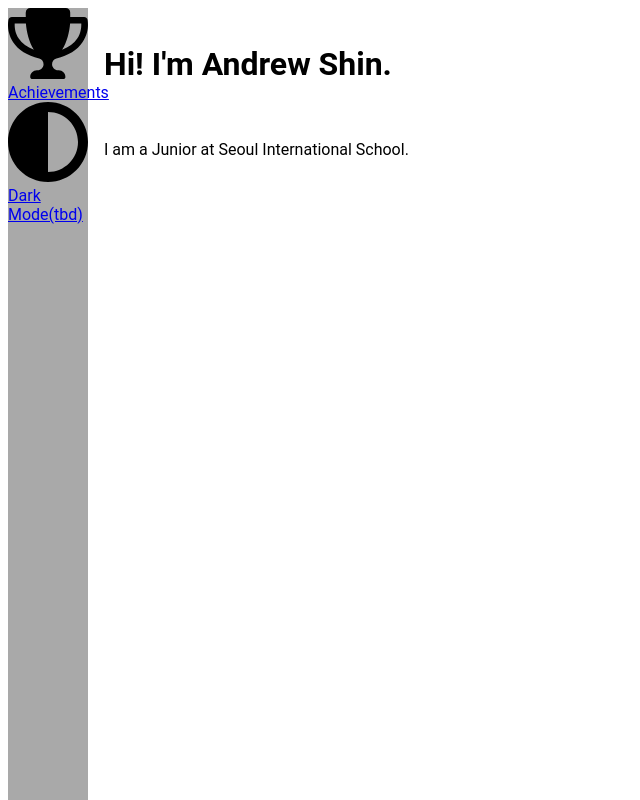
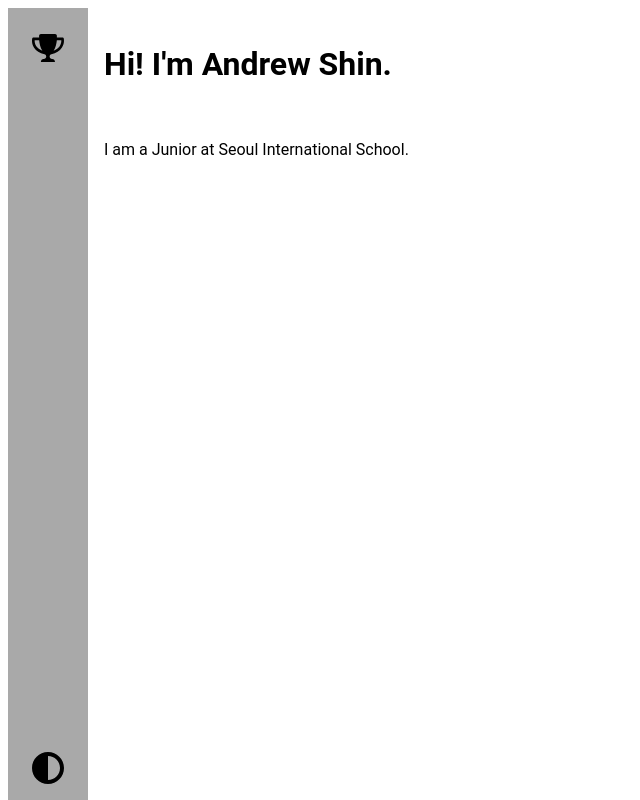
Before and after one commit to CrushingStar/my-website, a plain HTML site: page index.html in a window 1280 px wide. Shown: the whole page, without its empty margins (0-640 px from the left). Drawn offline with Linux system fonts and the light colour scheme.

Commit message:
Update style.css

```diff
--- a/styles/style.css
+++ b/styles/style.css
@@ -22,7 +22,7 @@ main {
     display: flex;
     flex-direction: column;
     align-items: center;
-
+    height: 100%;
 }
 
 .nav-item {
@@ -33,3 +33,20 @@ main {
     margin-top: auto;
 
 }
+
+.nav-link {
+    display: flex;
+    align-items: center;
+    height: 5rem;
+    color: white;
+    text-decoration: none;
+}
+
+.link-text {
+    display: none;
+}
+
+.nav-link svg {
+    min-width: 2rem;
+    margin: 0 1.5rem;
+}
```
